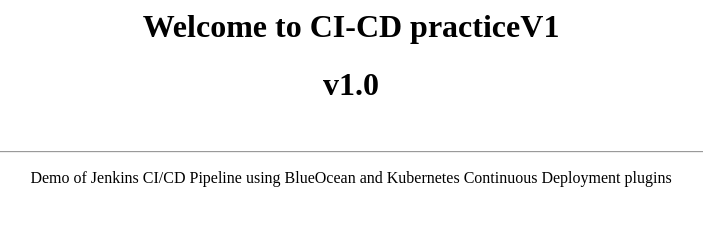
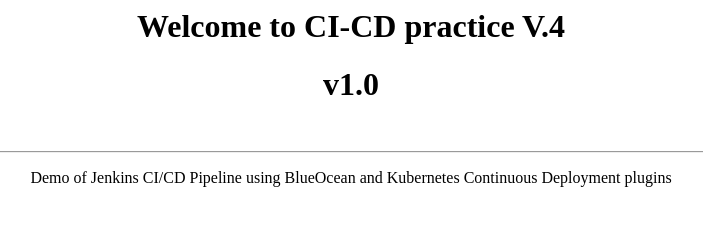
Before and after one commit to Mohit-Verma-1688/CI-CD, a plain HTML site: page index.html in a window 1280 px wide. Shown: the whole page, without its empty margins (289-992 px from the left). Drawn offline with Linux system fonts and the light colour scheme.

Commit message:
version 4

```diff
--- a/index.html
+++ b/index.html
@@ -1,5 +1,5 @@
 <center>
-	<h1>Welcome to CI-CD practiceV1</h1>
+	<h1>Welcome to CI-CD practice V.4</h1>
 	<h1>v1.0</h1>
 	<br><hr>
 	<p>Demo of Jenkins CI/CD Pipeline using BlueOcean and Kubernetes Continuous Deployment plugins</p>
```
Also changed, not shown: 1 other file.
